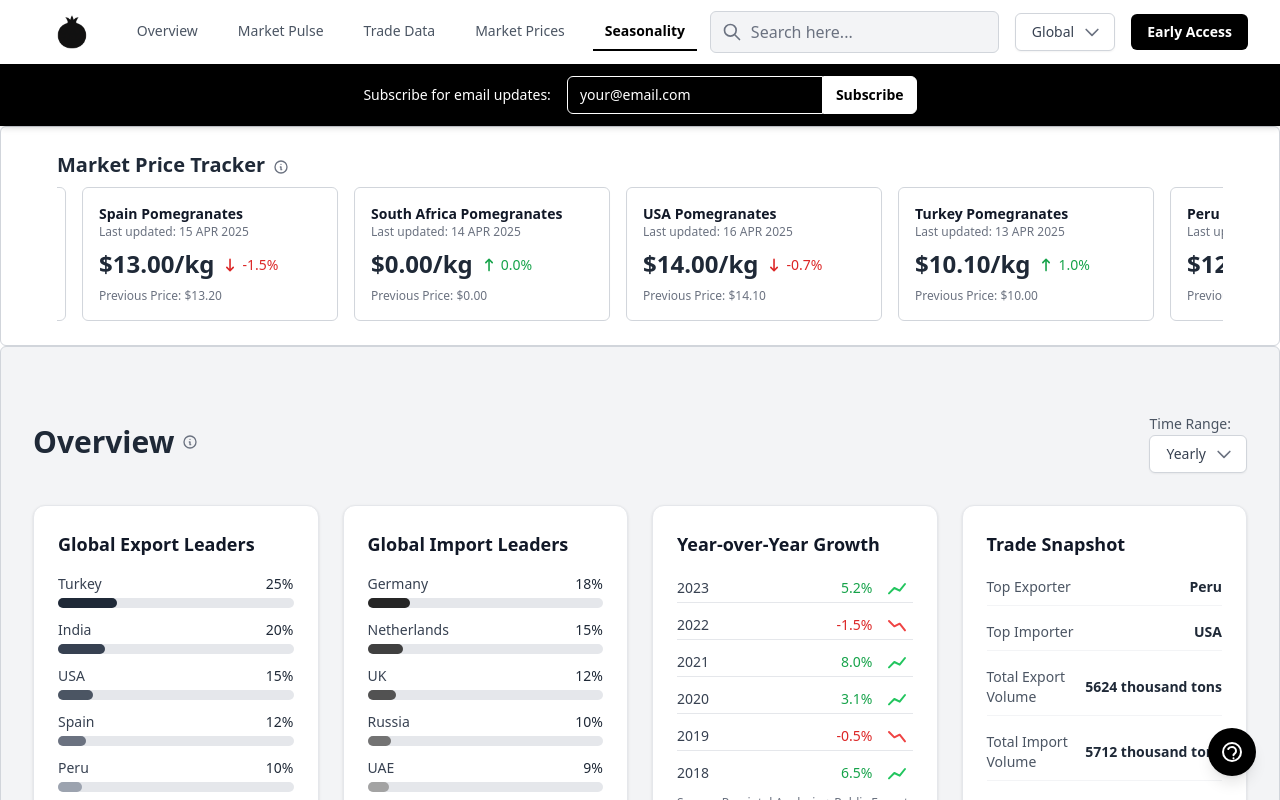
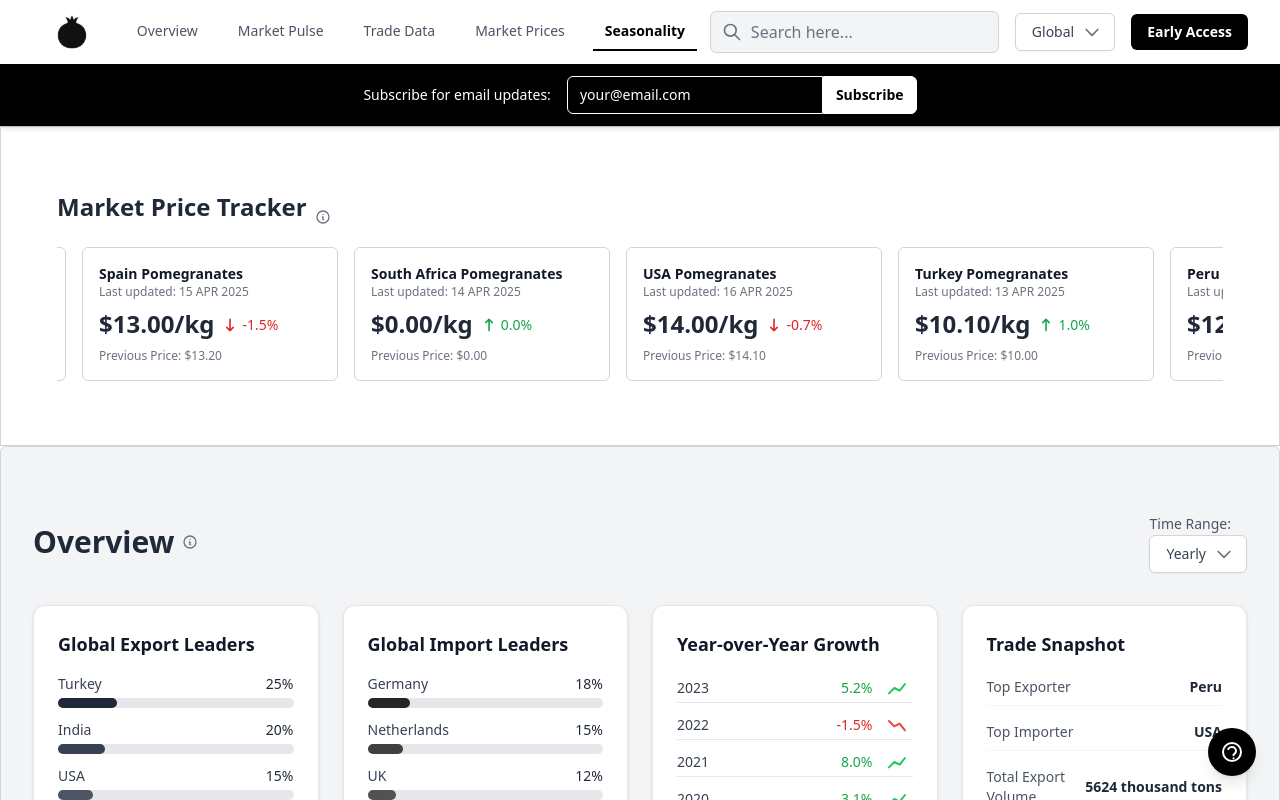
Before and after one commit to msshahzaib97/pomintel_complete, a React (Vite) app: page / in a window 1280 px wide. Shown: the top 800 px of the page. Built offline with nearby package versions, Linux system fonts and the light colour scheme.

Commit message:
Remove rounded corners from Market Price Tracker section for square border look

```diff
--- a/components/sections/overview/MarketPriceTracker.tsx
+++ b/components/sections/overview/MarketPriceTracker.tsx
@@ -29,10 +29,10 @@ const MarketPriceTracker: React.FC = () => {
   const duplicatedData = [...prices, ...prices]; // Duplicate for seamless loop
 
   return (
-    <div className="bg-white p-6 rounded-md border border-gray-300">
-      <div className="max-w-7xl mx-auto px-4 sm:px-6 lg:px-8">
+    <div className="bg-white p-6 border border-gray-300">
+      <div className="max-w-7xl mx-auto px-4 sm:px-6 lg:px-8 py-6 md:py-10">
         <div className="flex items-center mb-2">
-          <h3 className="text-xl font-semibold text-gray-800">Market Price Tracker</h3>
+          <h2 className="text-2xl font-bold text-gray-800 mb-4">Market Price Tracker</h2>
           <div className="ml-2">
             <Tooltip content="Speculative data based on public sources. This data is estimated using public figures and market patterns, and auto-updates every 30-60 seconds." className="w-4 h-4" position="bottom" />
           </div>
```
